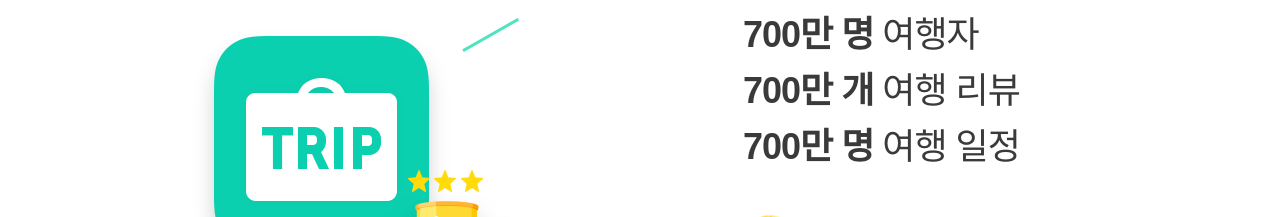
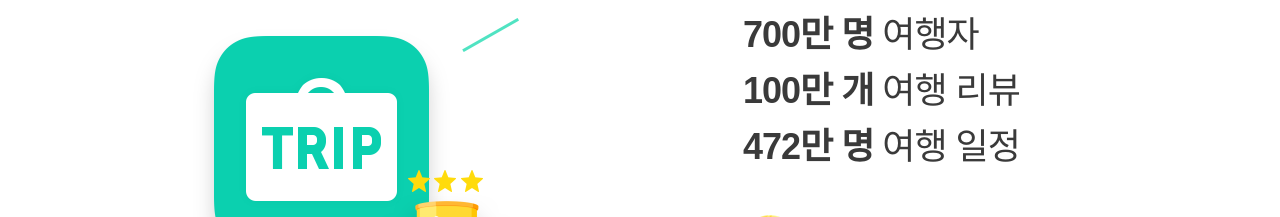
Before and after one commit to choi2601/triple-project, a React app: page / in a window 1280 px wide. Shown: the part 133-350 px from the top of the page. Built offline with nearby package versions, Linux system fonts and the light colour scheme; the HTML template or start-up script is replaced by a standard one.

Commit message:
✨ useCount 커스텀 hooks 기능 구현 #7

```diff
--- a/src/components/appLogo/appLogo.style.ts
+++ b/src/components/appLogo/appLogo.style.ts
@@ -9,7 +9,7 @@ const AppLogoContent = styled.div`
       background-repeat: no-repeat;
       text-align: center;
       color: ${color.$gray700};
-      ${animation('fadeInFromBottom', 700, 50, 'forwards', 'ease-out')};
+      ${animation('fadeInFromBottom', 700, 0, 'forwards', 'ease-out')};
 
       ${media.desktop} {
         position: absolute;
--- a/src/components/award/award.style.ts
+++ b/src/components/award/award.style.ts
@@ -14,7 +14,7 @@ const AwardContent = styled.li<AwardContentPropsType>`
       opacity: 0;
       color: ${color.$gray800};
       font-weight: bold;
-      ${animation('fadeInFromBottom', 700, 850, 'forwards', 'ease-out')};
+      ${animation('fadeInFromBottom', 700, 100, 'forwards', 'ease-out')};
 
       ${media.desktop} {
         height: 54px;
--- a/src/components/stat/stat.style.ts
+++ b/src/components/stat/stat.style.ts
@@ -7,7 +7,7 @@ const StatContent = styled.li`
     return css`
       opacity: 0;
       color: ${color.$gray};
-      ${animation('fadeInFromBottom', 700, 340, 'forwards', 'ease-out')};
+      ${animation('fadeInFromBottom', 700, 200, 'forwards', 'ease-out')};
 
       & > strong {
         font-weight: bold;
--- a/src/components/stat/stat.tsx
+++ b/src/components/stat/stat.tsx
@@ -1,10 +1,14 @@
 import * as Style from './stat.style'
 import { StatPropsType } from './stat.type'
 
-function Stat({ unit, category }: StatPropsType) {
+import useCount from '@hooks/useCount'
+
+function Stat({ unit, category, end }: StatPropsType) {
+  const { count } = useCount(end, unit)
+
   return (
     <Style.StatContent>
-      <strong>700{unit}</strong>
+      <strong ref={count} />
       &nbsp;
       {category}
     </Style.StatContent>
--- a/src/components/stat/stat.type.ts
+++ b/src/components/stat/stat.type.ts
@@ -1,6 +1,7 @@
 interface StatPropsType {
   unit: string
   category: string
+  end: number
 }
 
 export type { StatPropsType }
--- /dev/null
+++ b/src/constants/formula.ts
@@ -0,0 +1,9 @@
+const DEFAULT_TIME_LIMIT = 2000
+
+const DEFAULT_FRAME_INTERVAL = 1000 / 220
+
+const TOTAL_FRAME_DURATION = Math.round(
+  DEFAULT_TIME_LIMIT / DEFAULT_FRAME_INTERVAL,
+)
+
+export { DEFAULT_TIME_LIMIT, DEFAULT_FRAME_INTERVAL, TOTAL_FRAME_DURATION }
--- /dev/null
+++ b/src/hooks/useCount.ts
@@ -0,0 +1,38 @@
+import { useLayoutEffect, useRef } from 'react'
+
+import { calcStepTime } from '@utils/calcStepTime'
+import { TOTAL_FRAME_DURATION } from '@constants/formula'
+
+const useCount = (end: number, unit: string) => {
+  const frame = useRef<number>(0)
+  const count = useRef<HTMLElement | null>(null)
+
+  const animate = () => {
+    const CurrentProgress = frame.current / TOTAL_FRAME_DURATION
+    const calcedProgress = calcStepTime(CurrentProgress)
+
+    const currentCount = Math.round(calcedProgress * end)
+
+    frame.current = requestAnimationFrame(animate)
+
+    if (end <= currentCount) {
+      cancelAnimationFrame(frame.current)
+    }
+
+    if (count.current) {
+      count.current.innerHTML = `${currentCount}${unit}`
+    }
+  }
+
+  useLayoutEffect(() => {
+    animate()
+
+    return () => {
+      cancelAnimationFrame(frame.current)
+    }
+  })
+
+  return { count }
+}
+
+export default useCount
--- a/src/pages/guide/guide.data.json
+++ b/src/pages/guide/guide.data.json
@@ -1,8 +1,23 @@
 {
   "stats": [
-    { "id": 1, "unit": "만 명", "category": "여행자" },
-    { "id": 2, "unit": "만 개", "category": "여행 리뷰" },
-    { "id": 3, "unit": "만 명", "category": "여행 일정" }
+    {
+      "id": 1,
+      "unit": "만 명",
+      "category": "여행자",
+      "end": 700
+    },
+    {
+      "id": 2,
+      "unit": "만 개",
+      "category": "여행 리뷰",
+      "end": 100
+    },
+    {
+      "id": 3,
+      "unit": "만 명",
+      "category": "여행 일정",
+      "end": 470
+    }
   ],
   "awards": [
     {
--- a/src/pages/guide/guide.tsx
+++ b/src/pages/guide/guide.tsx
@@ -14,8 +14,13 @@ function Guide() {
         <Style.Inner>
           <AppLogo />
           <Style.Stats>
-            {stats.map(({ id, unit, category }) => (
-              <Stat key={`${id}-${category}`} unit={unit} category={category} />
+            {stats.map(({ id, unit, category, end }) => (
+              <Stat
+                key={`${id}-${category}`}
+                unit={unit}
+                category={category}
+                end={end}
+              />
             ))}
           </Style.Stats>
           <Style.Awards>
--- /dev/null
+++ b/src/utils/calcStepTime.ts
@@ -0,0 +1,11 @@
+const END_POINT = 1
+
+const calcStepTime = (currentProgress: number) => {
+  if (currentProgress === END_POINT) {
+    return 1
+  }
+  const progressOfAppliedStep = currentProgress + (1 - currentProgress) * 0.1
+  return progressOfAppliedStep
+}
+
+export { calcStepTime }
--- a/tsconfig.json
+++ b/tsconfig.json
@@ -16,7 +16,9 @@
       "@components/*": ["components/*"],
       "@pages/*": ["pages/*"],
       "@styles/*": ["styles/*"],
-      "@hooks/*": ["hooks/*"]
+      "@hooks/*": ["hooks/*"],
+      "@utils/*": ["utils/*"],
+      "@constants/*": ["constants/*"]
     }
   },
   "include": ["src"],
--- a/webpack-config/webpack.common.js
+++ b/webpack-config/webpack.common.js
@@ -21,6 +21,8 @@ module.exports = {
       '@pages': path.resolve(__dirname, '../', './src/pages'),
       '@styles': path.resolve(__dirname, '../', './src/styles'),
       '@hooks': path.resolve(__dirname, '../', './src/hooks'),
+      '@utils': path.resolve(__dirname, '../', './src/utils'),
+      '@constants': path.resolve(__dirname, '../', './src/constants'),
     },
   },
   module: {
```
